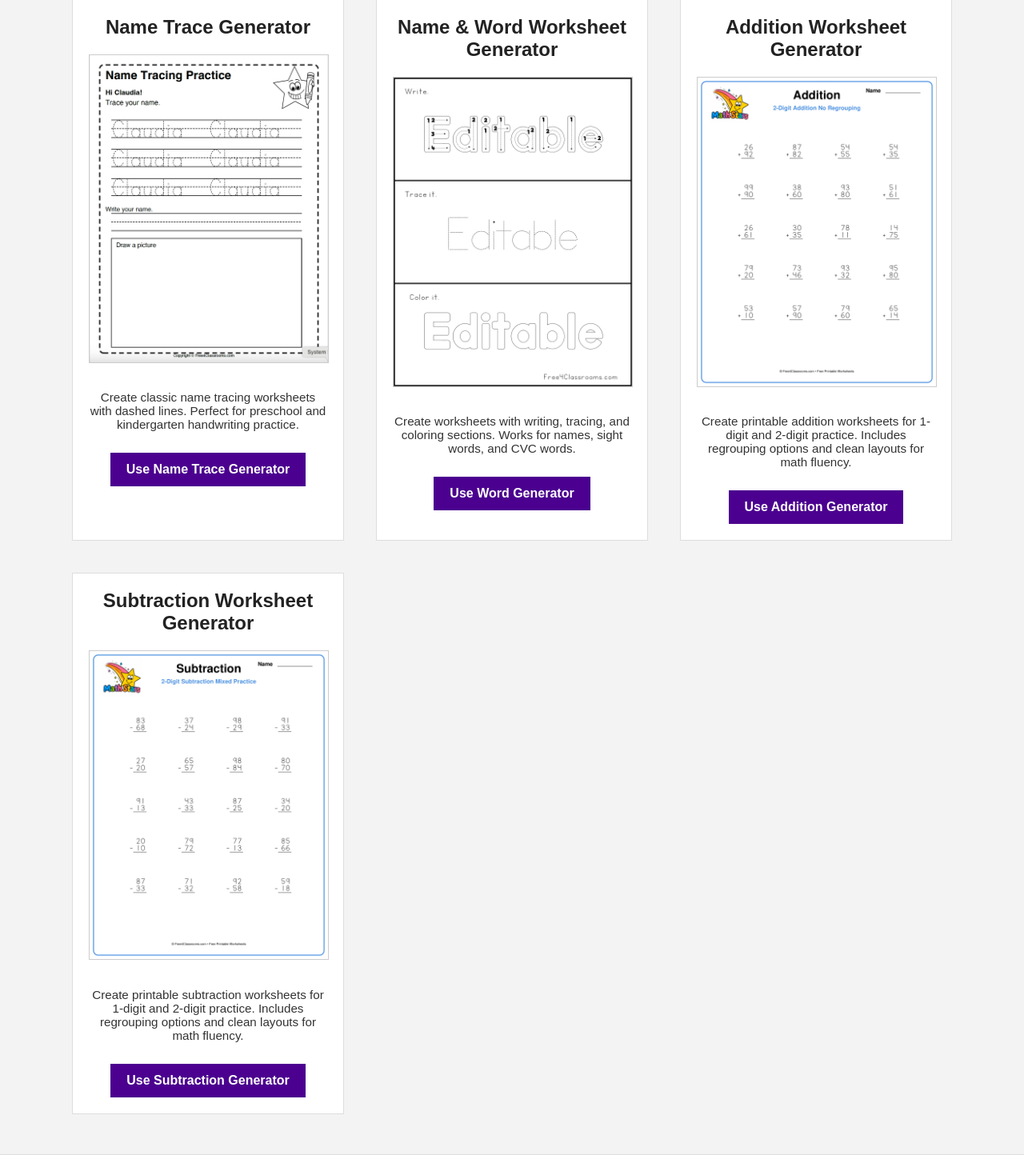
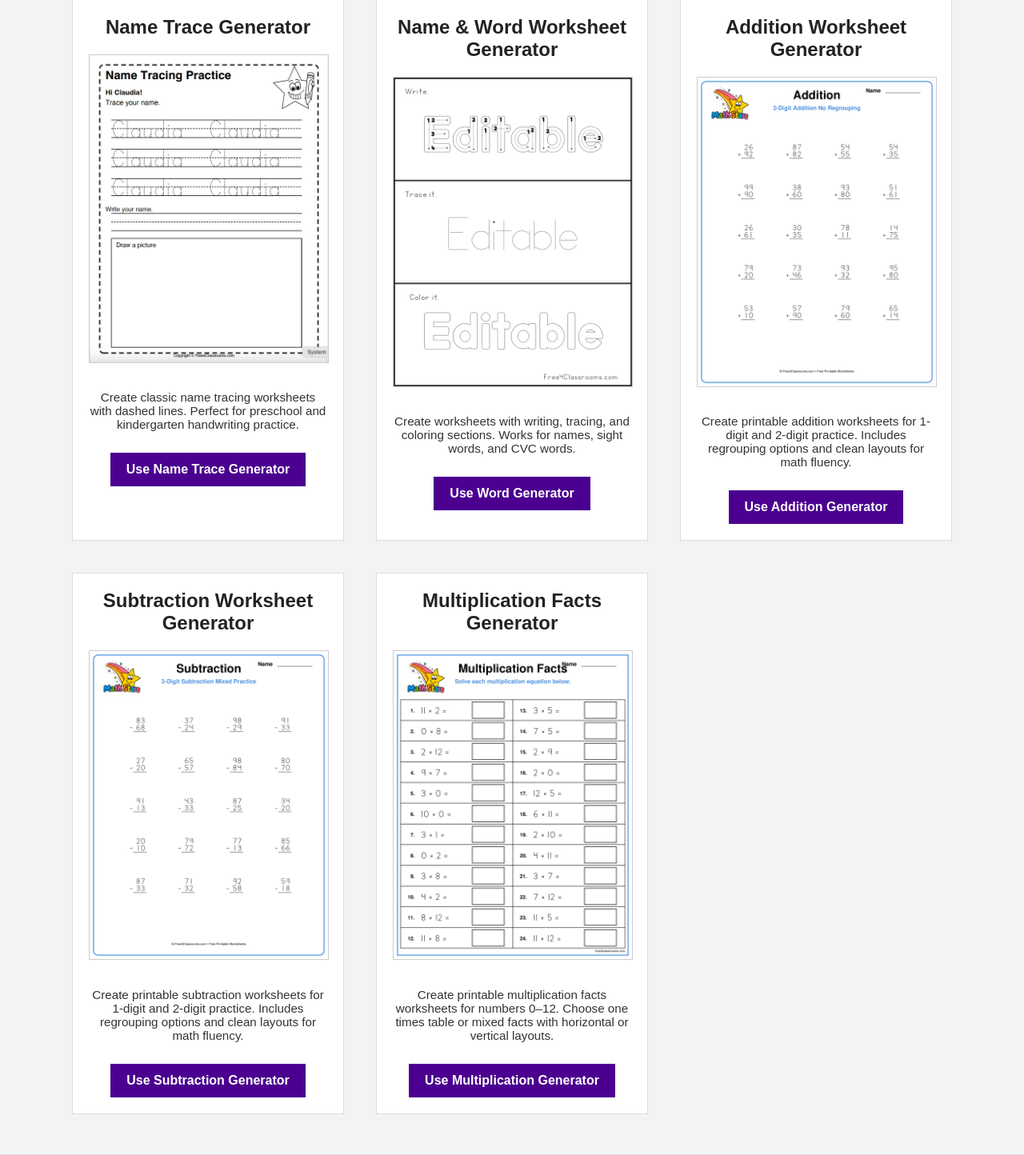
Before and after one commit to mbtwebsite/name-trace-web, a Flask app: page / in a window 1280 px wide. Shown: the part 310-1754 px from the top of the page at 80% size. Run offline with Flask 3, Linux system fonts and the light colour scheme.

Commit message:
Add multiplication generator card

```diff
--- a/templates/index.html
+++ b/templates/index.html
@@ -253,6 +253,20 @@
             <a href="/subtraction-generator/">Use Subtraction Generator</a>
         </div>
 
+        <!-- MULTIPLICATION GENERATOR -->
+        <div class="card">
+            <h2>Multiplication Facts Generator</h2>
+
+            <img src="/static/example-multiplication-facts.png">
+
+            <p>
+                Create printable multiplication facts worksheets for numbers 0–12.
+                Choose one times table or mixed facts with horizontal or vertical layouts.
+            </p>
+
+            <a href="/multiplication-generator/">Use Multiplication Generator</a>
+        </div>
+
     </div>
 
 </main>
```
